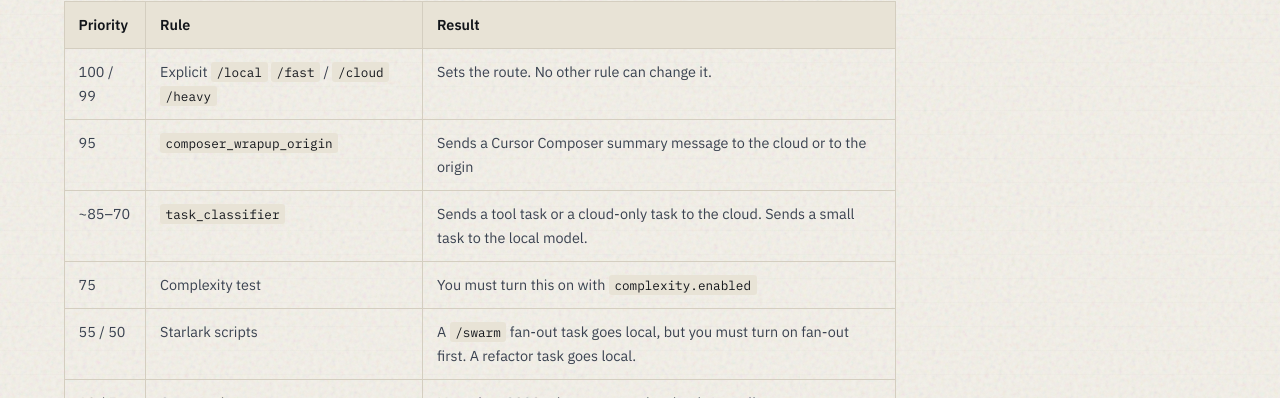
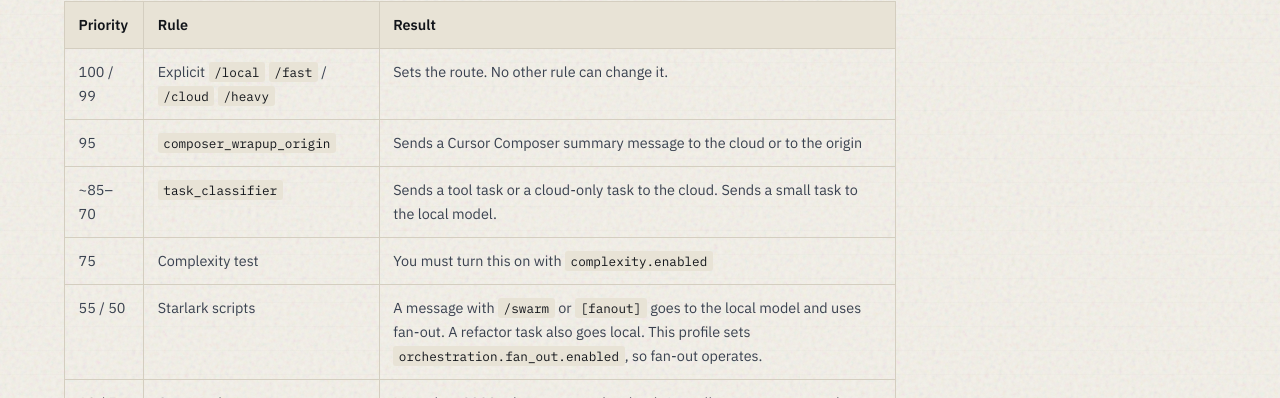
Before and after one commit to singhutsav5502/Glider, a plain HTML site: page docs/site/routing.html in a window 1280 px wide. Shown: the part 402-800 px from the top of the page. Drawn offline with Linux system fonts and the light colour scheme.

Commit message:
Correct the fan-out claim in routing.html.
The row said "you must turn on fan-out first". That is wrong for the profile
the table describes: configs/glider.yaml:366 sets orchestration.fan_out
.enabled to true, and the Sample FanOut Dual View rule is enabled there.

I introduced this in 8f68aa6. The original text said "Opt-in", which was
vague; the rewrite turned it into a definite claim that does not hold.

The row now also names [fanout], which the trigger script accepts alongside
/swarm (scripts/examples/fanout_dual_view.star:23).

glider.local.yaml and glider.cloud.yaml carry neither the fan_out block nor
the rule, so nothing is claimed about them here.

Co-Authored-By: Claude Opus 5 <noreply@anthropic.com>

```diff
--- a/docs/site/routing.html
+++ b/docs/site/routing.html
@@ -36,7 +36,7 @@
         <tr><td>95</td><td><code>composer_wrapup_origin</code></td><td>Sends a Cursor Composer summary message to the cloud or to the origin</td></tr>
         <tr><td>~85–70</td><td><code>task_classifier</code></td><td>Sends a tool task or a cloud-only task to the cloud. Sends a small task to the local model.</td></tr>
         <tr><td>75</td><td>Complexity test</td><td>You must turn this on with <code>complexity.enabled</code></td></tr>
-        <tr><td>55 / 50</td><td>Starlark scripts</td><td>A <code>/swarm</code> fan-out task goes local, but you must turn on fan-out first. A refactor task goes local.</td></tr>
+        <tr><td>55 / 50</td><td>Starlark scripts</td><td>A message with <code>/swarm</code> or <code>[fanout]</code> goes to the local model and uses fan-out. A refactor task also goes local. This profile sets <code>orchestration.fan_out.enabled</code>, so fan-out operates.</td></tr>
         <tr><td>10 / 5</td><td>Context size</td><td>More than 8000 tokens goes to the cloud. A smaller context goes to the local model.</td></tr>
         <tr><td>0</td><td>Default</td><td>Goes to the cloud. In the pure local profile it goes to the local model.</td></tr>
       </table>
```
